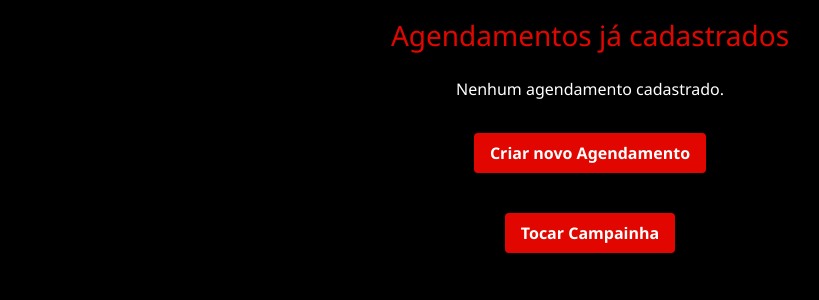
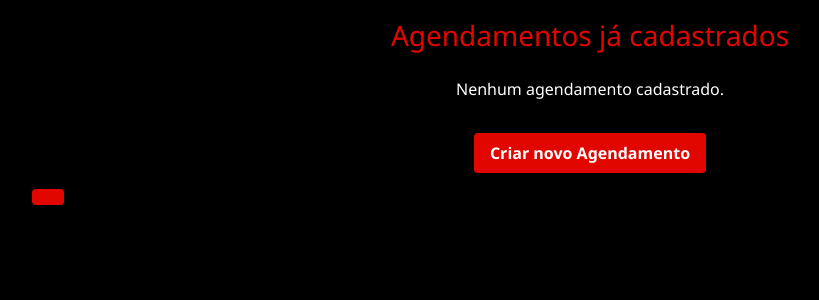
Before and after one commit to luizebaldoni/IntegradorII, a Django app: page / in a window 1280 px wide. Shown: the part 173-473 px from the top of the page, without its empty margins (50-869 px from the left). Run offline with Django 5.2, Linux system fonts and the light colour scheme; data that the repository does not hold is empty.

Commit message:
Update
Localização dos botões

```diff
--- a/templates/index.html
+++ b/templates/index.html
@@ -1,5 +1,7 @@
 {% extends 'base.html' %}
-{% block title %}SchoolBuzzer{% endblock %}
+{% block title %}
+  SchoolBuzzer
+{% endblock %}
 
 {% block content %}
   <h2 class="centralizado mt-4">Bem-vindo(a) ao Sistema da Campainha</h2>
@@ -23,7 +25,7 @@
             {% for alarm in alarms %}
               <tr>
                 <td>{{ alarm.get_event_type_display }}</td>
-                <td>{{ alarm.time|time:"H:i" }}</td>
+                <td>{{ alarm.time|time:'H:i' }}</td>
                 <td>{{ alarm.days_of_week }}</td>
                 <td>{{ alarm.start_date }} → {{ alarm.end_date }}</td>
                 <td>
@@ -42,10 +44,8 @@
     <div class="centralizado mt-3">
       <a href="{% url 'app:alarm-create' %}" class="btn">Criar novo Agendamento</a>
     </div>
+  </section>
 
-    <div class="centralizado mt-4">
-      <a href="{% url 'app:ring-now' %}" class="btn">Tocar Campainha</a>
-    </div>
+  <a href="{% url 'app:ring-now' %}" class="btn btn-danger ring-btn" title="Tocar Campainha"><i class="fas fa-bell fa-lg"></i></a>
 
-  </section>
-{% endblock %}
+  {% endblock %}
```
